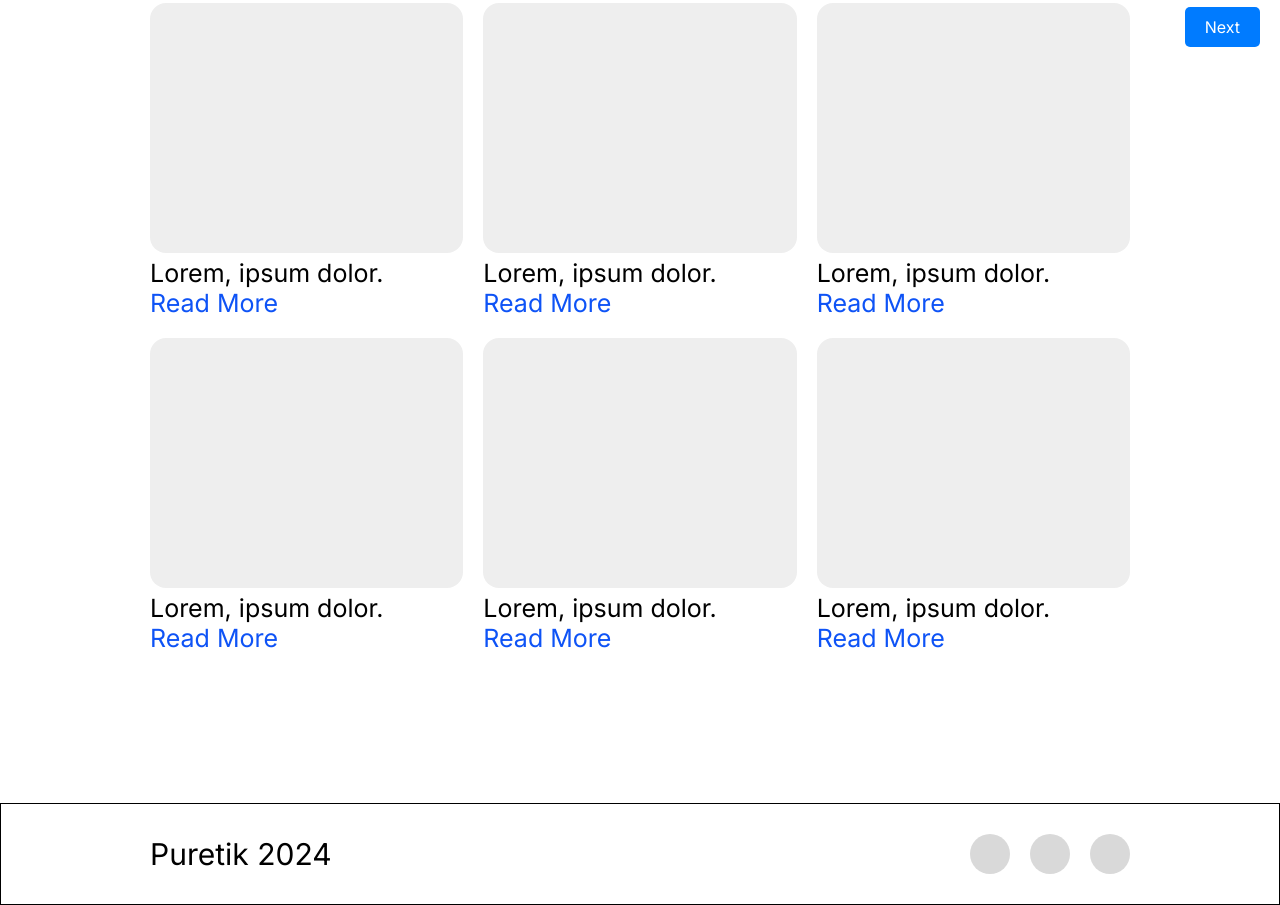
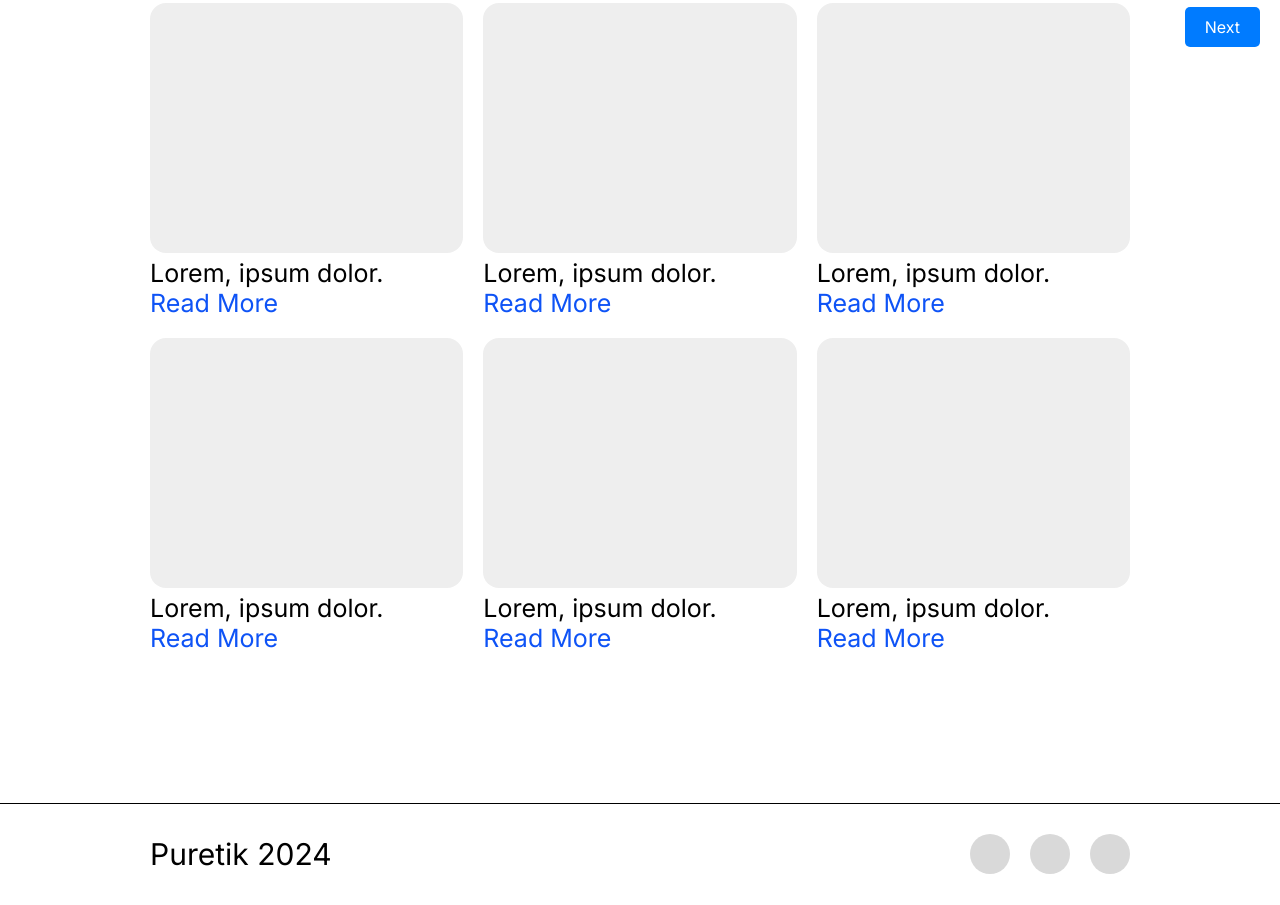
Before and after one commit to aya1133/task2-puretik, a plain HTML site: page index5.html in a window 1280 px wide. Shown: the part 733-1638 px from the top of the page. Drawn offline with Linux system fonts and the light colour scheme.

Commit message:
Update style5.css

```diff
--- a/style5.css
+++ b/style5.css
@@ -72,7 +72,7 @@ li a{
     color: #0E53F6;
 }
 footer{
-    border: 1px solid #000000;
+    border-top: 1px solid #000000;
     padding: 30px;
 
 }
```
